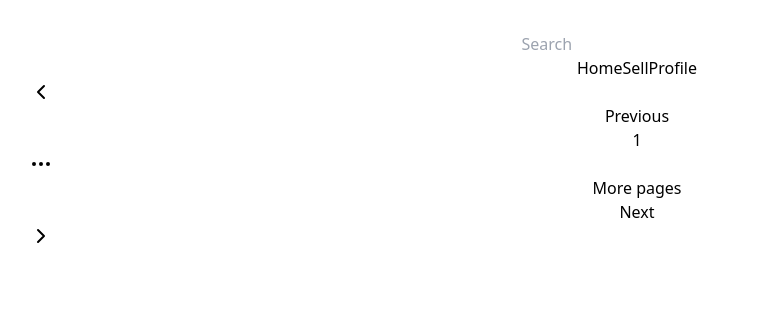
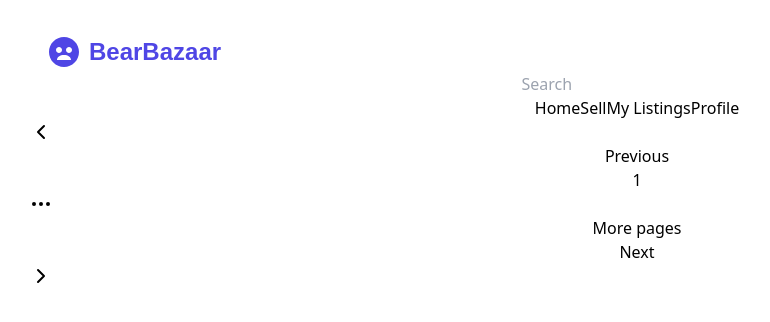
Before and after one commit to fadilm777/BearBazaar, a React (Vite) app in the folder frontend/: page / in a window 1280 px wide. Shown: the top 322 px of the page, without its empty margins (3-773 px from the left). Built offline with nearby package versions, Linux system fonts and the light colour scheme.

Commit message:
logo added, new buttons added

```diff
--- a/frontend/src/App.jsx
+++ b/frontend/src/App.jsx
@@ -18,8 +18,8 @@ import {
   PaginationLink,
   PaginationNext,
   PaginationPrevious,
-} from "@/components/ui/pagination"
-
+} from "@/components/ui/pagination";
+import bearBazaar from "./assets/bearbazaar.svg";
 
 export function SearchBar() {
   return <Input type="search" placeholder="Search" className="w-64 p-2 border rounded-md" />;
@@ -30,28 +30,33 @@ function App() {
 
   return (
     <>
-            {/* Flex container to align SearchBar & Menubar in one row */}
-            <div className="flex items-center justify-between p-4 bg-gray-100 shadow-md">
-                {/* Search bar on the left */}
-                <SearchBar />
+      {/* Top Navigation Bar */}
+      <div className="flex items-center p-4 bg-gray-100 shadow-md">
+        {/* BearBazaar logo on the far left */}
+        <img src={bearBazaar} alt="Bear Bazaar" className="h-12 w-auto" />
 
-                {/* Navigation Menubar */}
-                <Menubar>
+        {/* Search bar */}
+        <SearchBar className="ml-4" />
+
+        {/* Menubar aligned to the far right */}
+        <Menubar className="ml-auto flex gap-x-4">
           <MenubarMenu>
             <MenubarTrigger>Home</MenubarTrigger>
           </MenubarMenu>
-
           <MenubarMenu>
             <MenubarTrigger>Sell</MenubarTrigger>
           </MenubarMenu>
-
+          <MenubarMenu>
+            <MenubarTrigger>My Listings</MenubarTrigger>
+          </MenubarMenu>
           <MenubarMenu>
             <MenubarTrigger>Profile</MenubarTrigger>
           </MenubarMenu>
         </Menubar>
       </div>
 
-                <Pagination>
+      {/* Bottom Pagination */}
+      <Pagination className="mt-4">
         <PaginationContent>
           <PaginationItem>
             <PaginationPrevious href="#" />
```
Lines whose indentation alone changed are shown as unchanged.
